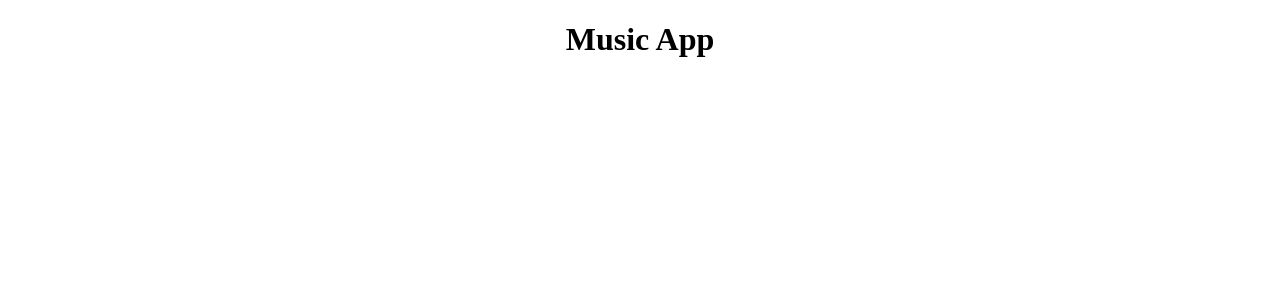
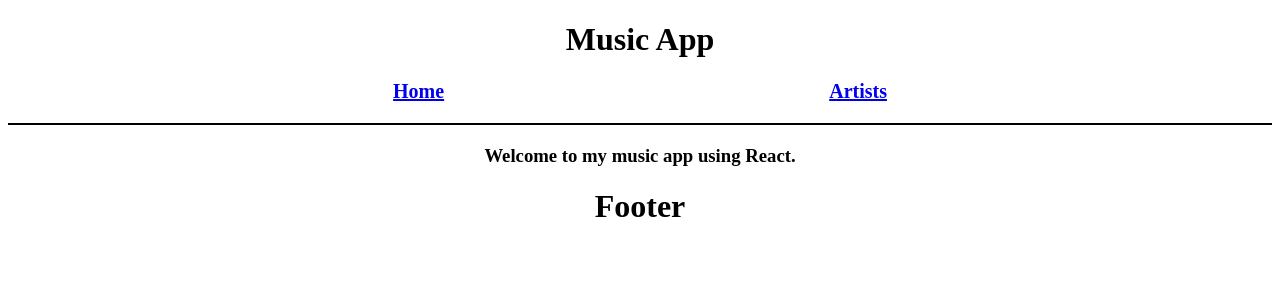
Before and after one commit to matt-b1/music-app, a React (Create React App) app: page / in a window 1280 px wide. Shown: the top 300 px of the page. Built offline with nearby package versions, Linux system fonts and the light colour scheme.

Commit message:
add layout folder for header/footer

```diff
--- a/src/App.js
+++ b/src/App.js
@@ -2,6 +2,7 @@ import React from 'react';
 import { Artist, Countdown } from './Components';
 import { Routes, Route } from 'react-router-dom';
 import { Home, Artists } from './Pages';
+import { Header, Footer } from './Layout';
 import './index.css';
 
 const App = () => {
@@ -23,12 +24,13 @@ const App = () => {
     return (
         <>
             {Countdown()}
+            <Header />
             <Routes>
                 <Route path="/" element={<Home />} />
                 <Route path="artists" element={<Artists />} />
                 <Route path="artists/:artist" element={artistDesc} />
-
             </Routes>
+            <Footer />
         </>
     )
 }
--- /dev/null
+++ b/src/Layout/Footer/index.js
@@ -0,0 +1,9 @@
+import React from 'react';
+
+export const Footer = () => {
+    return (
+        <h1 className='footer'>Footer</h1>
+    )
+}
+
+export default Footer;
--- /dev/null
+++ b/src/Layout/Header/index.css
@@ -0,0 +1,9 @@
+.nav {
+    display: flex;
+    justify-content: space-evenly;
+    font-size: 20px;
+    font-weight: bold;
+    padding-bottom: 20px;
+    border-bottom: 2px solid black;
+    margin-bottom: 20px;
+}
--- /dev/null
+++ b/src/Layout/Header/index.js
@@ -0,0 +1,21 @@
+import React from 'react';
+import { NavLink } from 'react-router-dom';
+import './index.css';
+
+export const Header = () => {
+    return (
+        <div>
+            <h1>Music App</h1>
+            <div className='nav'>
+                <NavLink to="/" end>
+                    Home
+                </NavLink>
+                <NavLink to="artists" end>
+                    Artists
+                </NavLink>
+            </div>
+        </div>
+    )
+}
+
+export default Header;
--- /dev/null
+++ b/src/Layout/index.js
@@ -0,0 +1,2 @@
+export { Header } from './Header';
+export { Footer } from './Footer';
--- a/src/Pages/Home/index.js
+++ b/src/Pages/Home/index.js
@@ -1,9 +1,8 @@
 import React from 'react';
-import { Link } from 'react-router-dom';
 
 export const Home = () => {
     return (
-        <h1>Music App</h1>
+        <h3>Welcome to my music app using React.</h3>
     )
 }
 
```
